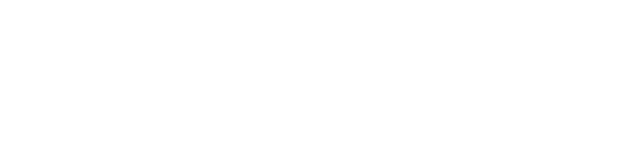
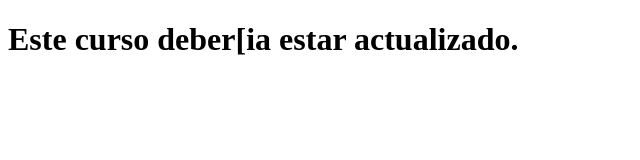
Before and after one commit to aendrw/projectDemoCoursePrework, a plain HTML site: page index.html in a window 1280 px wide. Shown: the whole page, without its empty margins (0-640 px from the left). Drawn offline with Linux system fonts and the light colour scheme.

Commit message:
cambios del body

```diff
--- a/index.html
+++ b/index.html
@@ -7,6 +7,6 @@
     <title>Emulation ST</title>
 </head>
 <body>
-
+    <h1>Este curso deber[ia estar actualizado.</h1>
 </body>
 </html>
```
